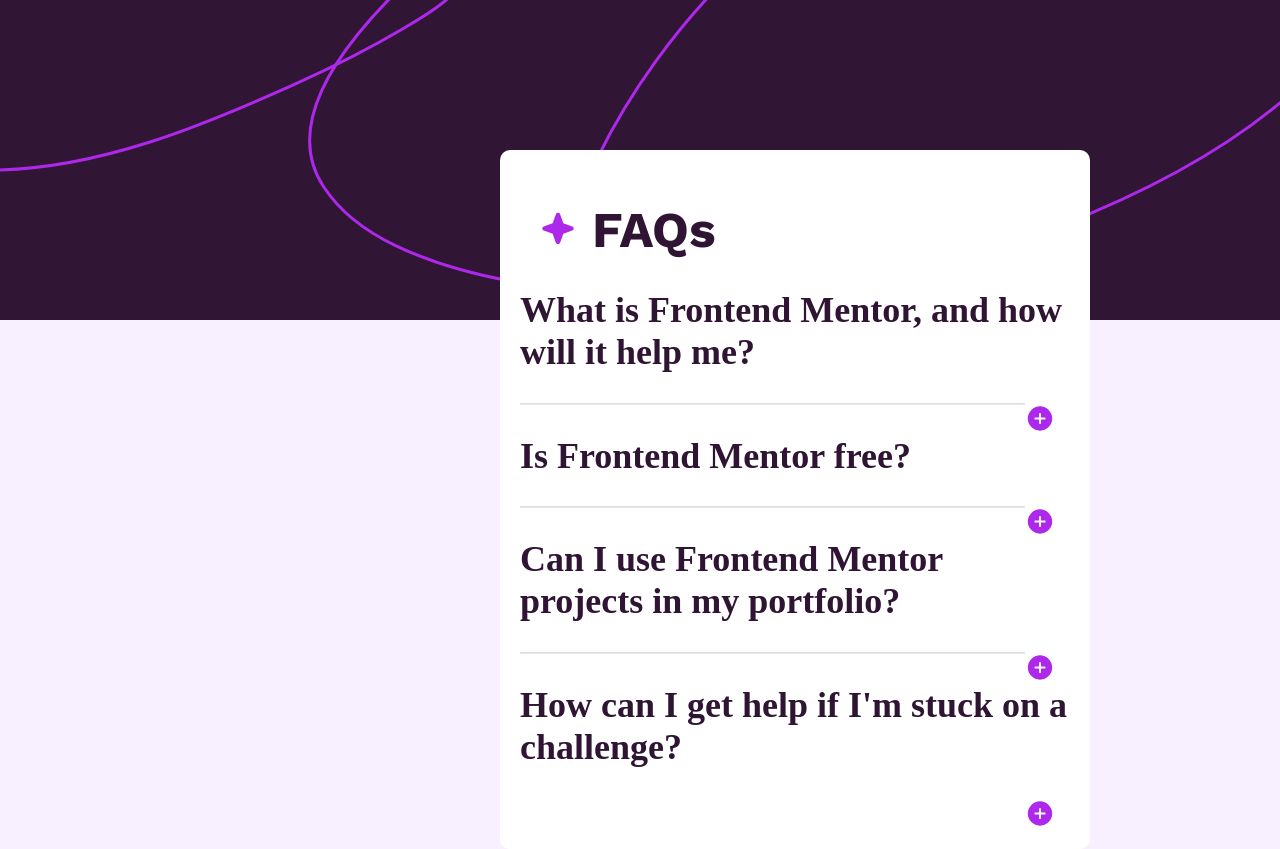
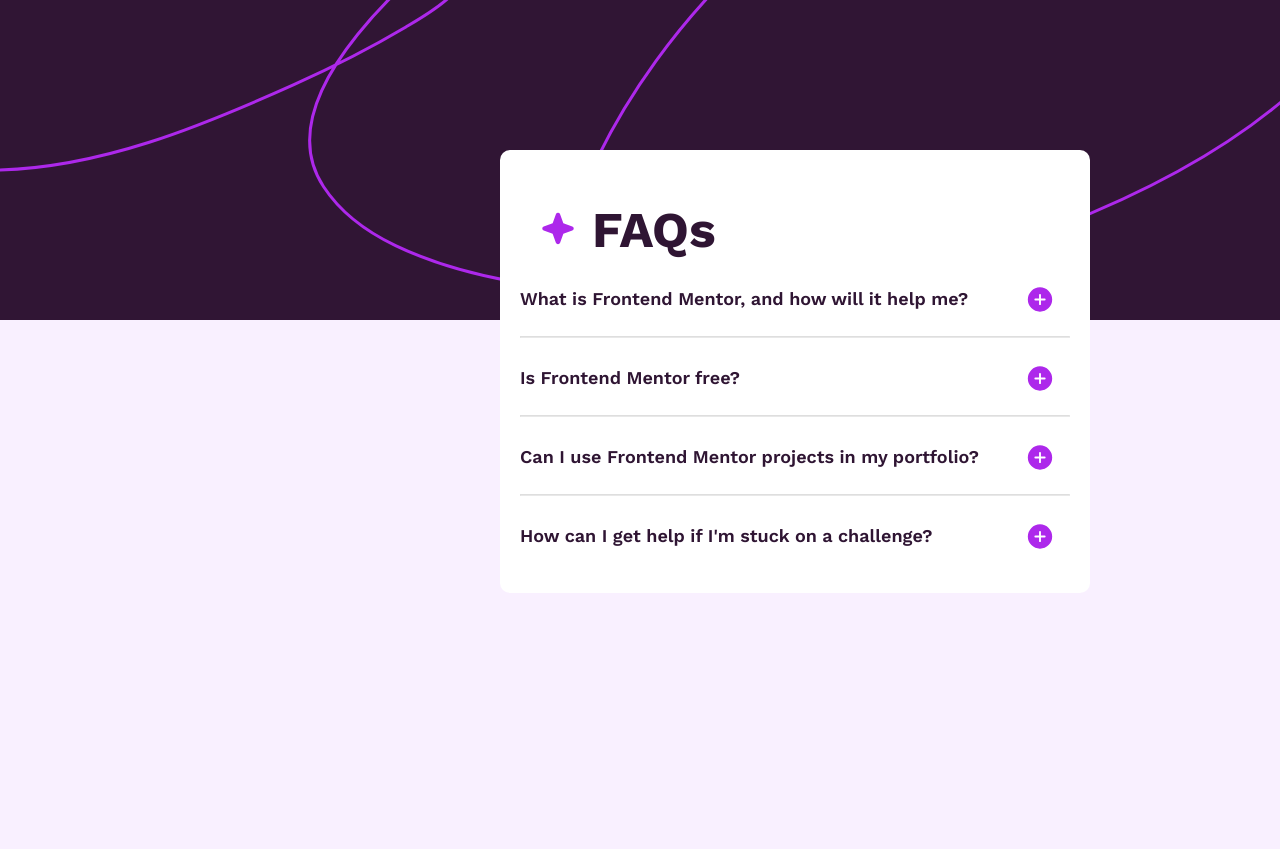
Before and after one commit to PedroEustaq/Frontend-Mentor-FAQs, a plain HTML site: page index.html in a window 1280 px wide. After the commit the page ends 800 px from the top, so only its background shows below. Drawn offline with Linux system fonts and the light colour scheme.

Commit message:
Add files via upload

```diff
--- a/index.html
+++ b/index.html
@@ -23,7 +23,7 @@
 </div>
 <div>
   <section>
-   <h2 onclick="mudarDesc('desc1',1)">What is Frontend Mentor, and how will it help me?</h2> <img src="assets/images/icon-plus.svg" alt="" id="mais1" class="b">
+   <label onclick="mudarDesc('desc1',1)">What is Frontend Mentor, and how will it help me?</label> <img src="assets/images/icon-plus.svg" alt="" id="mais1" class="b">
   </section>
   <hr>
    <p id='desc1'>
@@ -33,7 +33,7 @@
 </div>
 <div>
   <section>
-    <h2 onclick="mudarDesc('desc2',2)">Is Frontend Mentor free?</h2><img src="assets/images/icon-plus.svg" alt="" id="mais2" class="b">
+    <label onclick="mudarDesc('desc2',2)">Is Frontend Mentor free?</label><img src="assets/images/icon-plus.svg" alt="" id="mais2" class="b">
 </section>
 <hr>
 <p id='desc2'>Yes, Frontend Mentor offers both free and premium coding challenges, with the free
@@ -41,7 +41,7 @@
 </div>
 <div>
   <section>
-    <h2 onclick="mudarDesc('desc3',3)">Can I use Frontend Mentor projects in my portfolio?</h2><img src="assets/images/icon-plus.svg" alt="" id="mais3" class="b">
+    <label onclick="mudarDesc('desc3',3)">Can I use Frontend Mentor projects in my portfolio?</label><img src="assets/images/icon-plus.svg" alt="" id="mais3" class="b">
 </section>
 <hr>
 <p id='desc3'>Yes, you can use projects completed on Frontend Mentor in your portfolio. It's an excellent
@@ -49,7 +49,7 @@
 </div>
 <div>
   <section>
-    <h2 onclick="mudarDesc('desc4',4)">How can I get help if I'm stuck on a challenge?</h2><img src="assets/images/icon-plus.svg" alt="" id="mais4" class="b">
+    <label onclick="mudarDesc('desc4',4)">How can I get help if I'm stuck on a challenge?</label><img src="assets/images/icon-plus.svg" alt="" id="mais4" class="b">
 </section>
 
 <p id='desc4'>The best place to get help is inside Frontend Mentor's Discord community. There's a help
```
